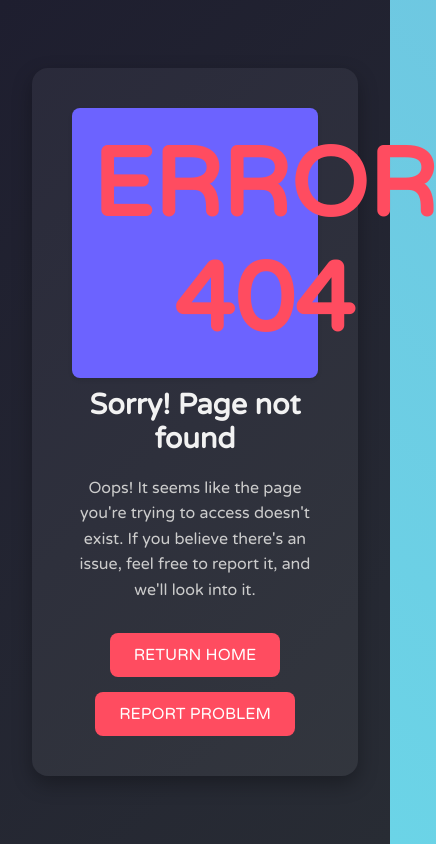
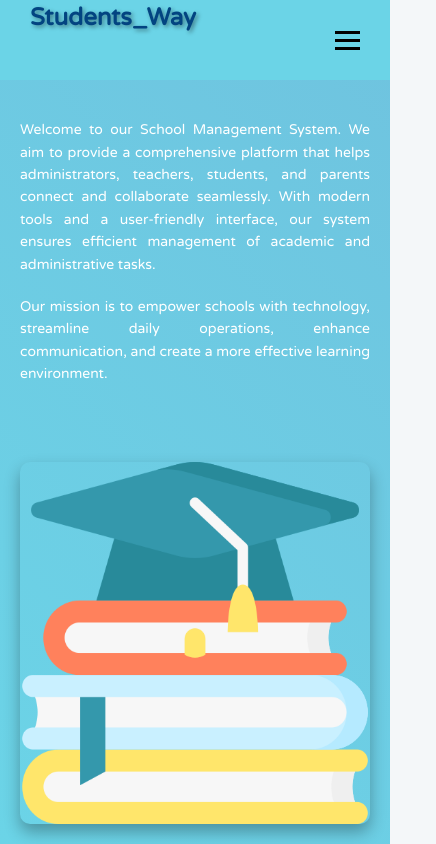
Before and after one commit to rahuljha3142/Students_Way_F, a React (Vite) app: page /about in a window 390 px wide. Shown: the whole page, 436 px wide, since content can reach past the window. Built offline with nearby package versions, Linux system fonts and the light colour scheme.

Commit message:
aboutPage

```diff
--- a/src/App.jsx
+++ b/src/App.jsx
@@ -3,6 +3,7 @@ import Home from "./components/Home"
 import { Contact } from "./components/Contact"
 import ChooseUser from "./components/ChooseUser"
 import { Error } from "./components/Error"
+import { About } from "./components/About"
 // import { Navbar } from "./components/Navbar"
 
 // Sign in
@@ -73,6 +74,7 @@ function App() {
           <Route path="/contact" element={<Contact />} />
           {/* <Route path="/navbar" element={<Navbar />} /> */}
           <Route path="/choose-user" element={<ChooseUser />} />
+          <Route path="/about" element={<About />} />
           <Route path="*" element={<Error />} />
 
           {/* All the sign-in pages/routes */}
--- /dev/null
+++ b/src/Styles/About.css
@@ -0,0 +1,96 @@
+@import url('https://fonts.googleapis.com/css2?family=Ubuntu&display=swap');
+@import url('https://fonts.googleapis.com/css2?family=Varela+Round&display=swap');
+
+* {
+    margin: 0;
+    padding: 0;
+    box-sizing: border-box;
+    font-family: 'Varela Round', sans-serif;
+}
+
+body {
+    background: linear-gradient(45deg, #6BD4E7, #6FC3DF);
+    min-height: 100vh;
+}
+
+/* Container */
+.AboutContainer {
+    display: flex;
+    flex-direction: row;
+    align-items: center;
+    justify-content: center;
+    padding: 50px;
+    padding-top: 100px;
+    gap: 50px;
+    min-height: 100vh;
+}
+
+/* Text Area */
+.AboutInfo {
+    flex: 1;
+    max-width: 600px;
+    display: flex;
+    flex-direction: column;
+    justify-content: center;
+}
+
+h1 {
+    font-size: 48px;
+    font-weight: bold;
+    color: white;
+    margin-bottom: 20px;
+    text-shadow: 2px 2px 4px rgba(0, 0, 0, 0.4);
+}
+
+.AboutText {
+    font-size: 18px;
+    color: white;
+    text-align: justify;
+    margin-bottom: 20px;
+    line-height: 1.6;
+}
+
+/* Image */
+.AboutImage {
+    flex: 1;
+    width: 100%;
+    max-width: 400px;
+    height: auto;
+    border-radius: 10px;
+    box-shadow: 0 8px 16px rgba(0, 0, 0, 0.3);
+}
+
+/* Responsive Design */
+@media (max-width: 992px) {
+    .AboutContainer {
+        flex-direction: column;
+        text-align: center;
+        padding: 30px;
+    }
+
+    .AboutInfo {
+        align-items: center;
+    }
+
+    h1 {
+        font-size: 36px;
+    }
+
+    .AboutText {
+        font-size: 16px;
+    }
+}
+
+@media (max-width: 576px) {
+    .AboutContainer {
+        padding: 20px;
+    }
+
+    h1 {
+        font-size: 28px;
+    }
+
+    .AboutText {
+        font-size: 14px;
+    }
+}
--- /dev/null
+++ b/src/components/About.jsx
@@ -0,0 +1,24 @@
+// import { NavLink } from "react-router-dom";
+import { Navbar } from './Navbar';
+import "../Styles/About.css"
+import schoolImg from '../assets/school.png';
+
+export const About = () => {
+    return (
+        <>
+        <Navbar />
+      <div className="AboutContainer">
+        <div className="AboutInfo">
+          <h1>About Our School</h1>
+          <p className="AboutText">
+            Welcome to our School Management System. We aim to provide a comprehensive platform that helps administrators, teachers, students, and parents connect and collaborate seamlessly. With modern tools and a user-friendly interface, our system ensures efficient management of academic and administrative tasks.
+          </p>
+          <p className="AboutText">
+            Our mission is to empower schools with technology, streamline daily operations, enhance communication, and create a more effective learning environment.
+          </p>
+        </div>
+        <img src={schoolImg} alt="School" className="AboutImage" />
+      </div>
+      </>
+    );
+  };
```
Also changed, not shown: src/assets/school.png (added).
